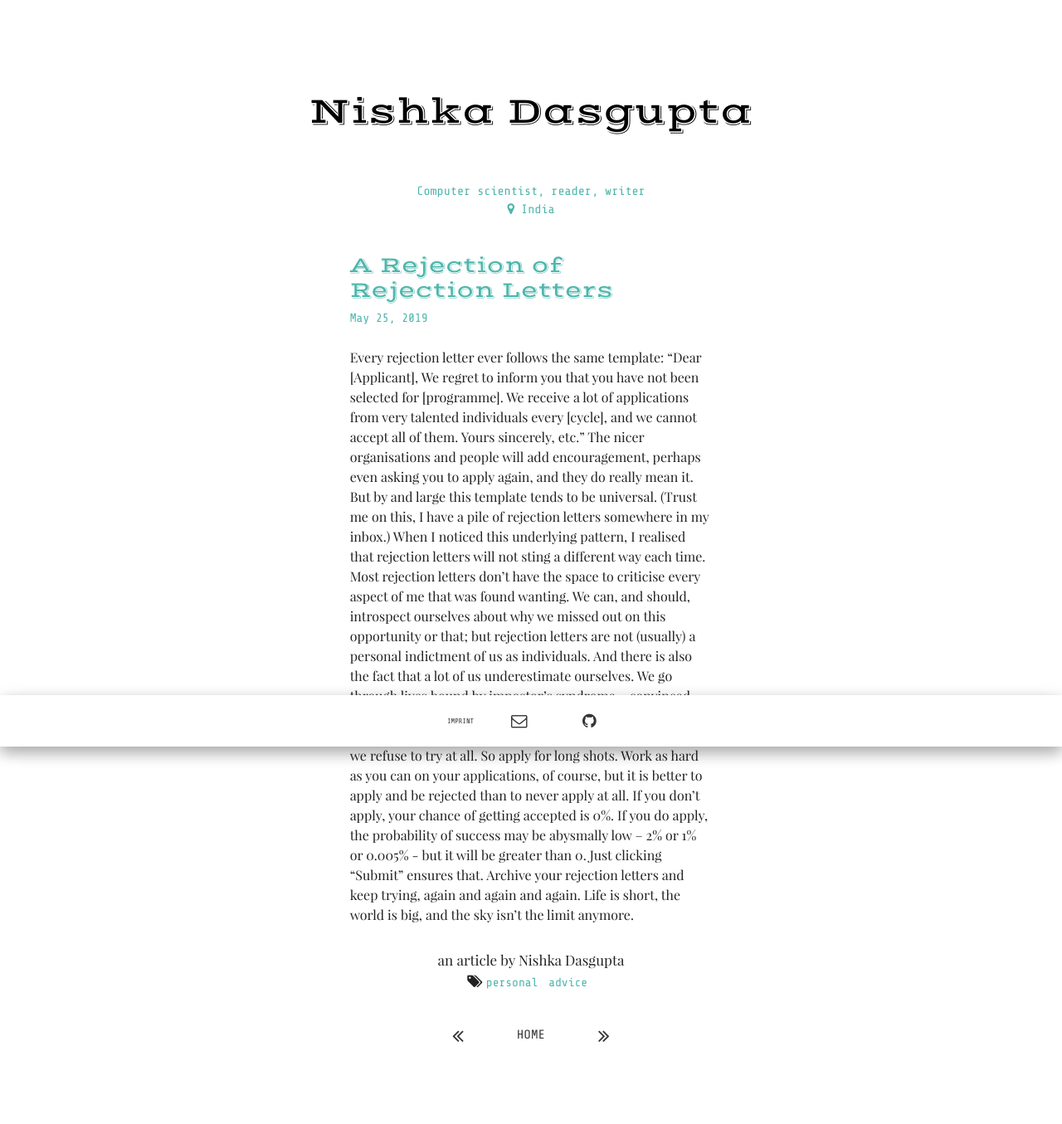
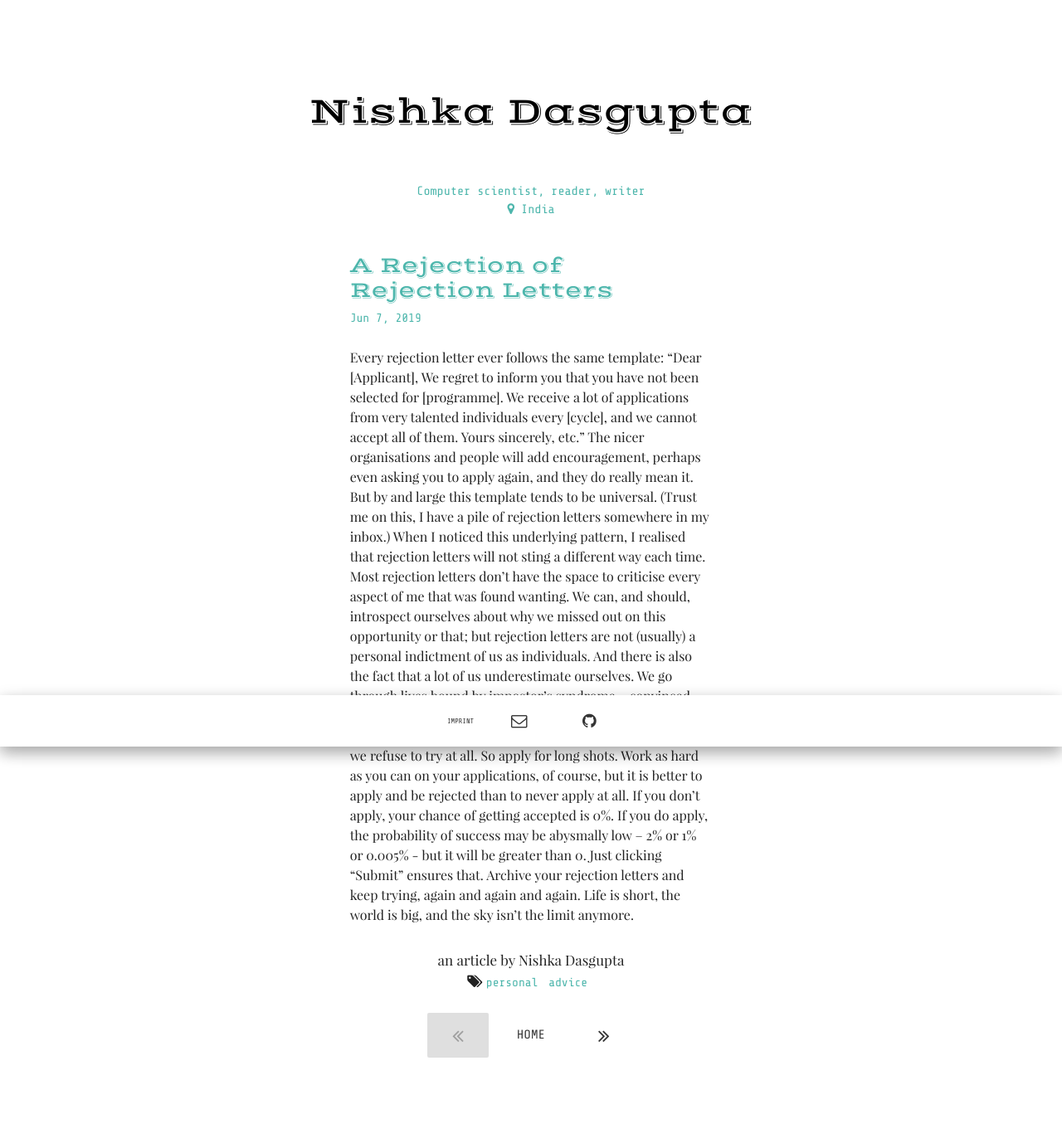
Before and after one commit to lukas-h/material-theme, a Jekyll site: the page built from _posts/2019-06-07-rejection.md, in a window 1280 px wide. Shown: the whole page at 83% size. Built offline with Jekyll 4.4.1, drawn with Linux system fonts in a browser that asks for light colours; some web fonts are replaced.

Commit message:
Fix date

```diff
--- a/_posts/2019-06-07-rejection.md
+++ b/_posts/2019-06-07-rejection.md
@@ -1,7 +1,7 @@
 ---
 layout: post
 title:  "A Rejection of Rejection Letters"
-date:   2019-05-25 18:10:00 +0530
+date:   2019-06-07 18:30:00 +0530
 tags: ['personal', 'advice']
 author: "Nishka Dasgupta"
 ---
```
